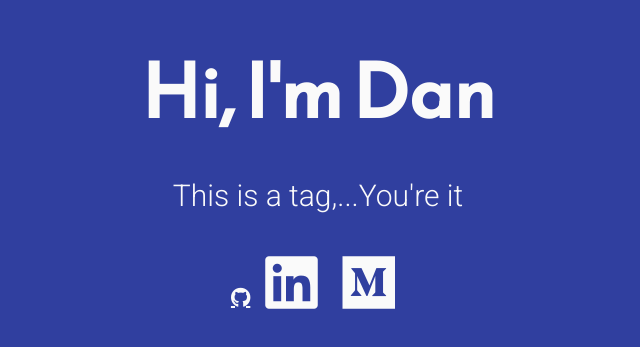
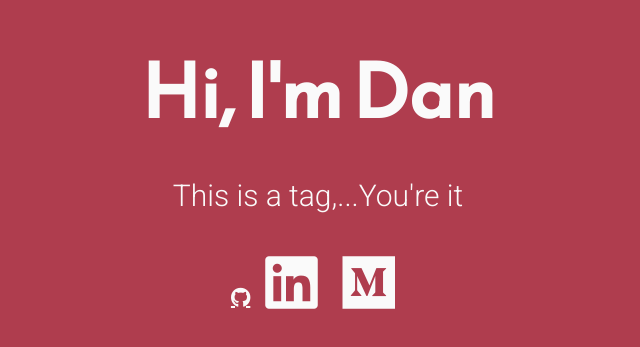
Before and after one commit to Daniel-Makram/Daniel-Makram.github.io, a plain HTML site: page index.html in a window 1280 px wide. Shown: the part 221-568 px from the top of the page, without its empty margins (322-962 px from the left). Drawn offline with Linux system fonts and the light colour scheme.

Commit message:
changed colours

```diff
--- a/index.html
+++ b/index.html
@@ -13,15 +13,8 @@
 	<link href="https://use.fontawesome.com/releases/v5.12.0/css/all.css" rel="stylesheet">
 	<link rel="stylesheet" href="css/reset.css">
 	<link rel="stylesheet" href="css/styles.css">
-	<link rel="stylesheet" href="css/themes/indigo-white.css">
-	<!-- <link rel="stylesheet" href="css/themes/green-white.css"> -->
-	<!-- <link rel="stylesheet" href="css/themes/red-white.css"> -->
-	<!-- <link rel="stylesheet" href="css/themes/grey-white.css"> -->
-	<!-- <link rel="stylesheet" href="css/themes/white-indigo.css"> -->
-	<!-- <link rel="stylesheet" href="css/themes/white-blue.css"> -->
-	<!-- <link rel="stylesheet" href="css/themes/white-grey.css"> -->
-	<!-- <link rel="stylesheet" href="css/themes/white-red.css"> -->
-	<!-- <link rel="stylesheet" href="css/themes/yellow-black.css"> -->
+	<link rel="stylesheet" href="css/themes/red-white.css">
+
 </head>
 <body>
 	<main>
```
